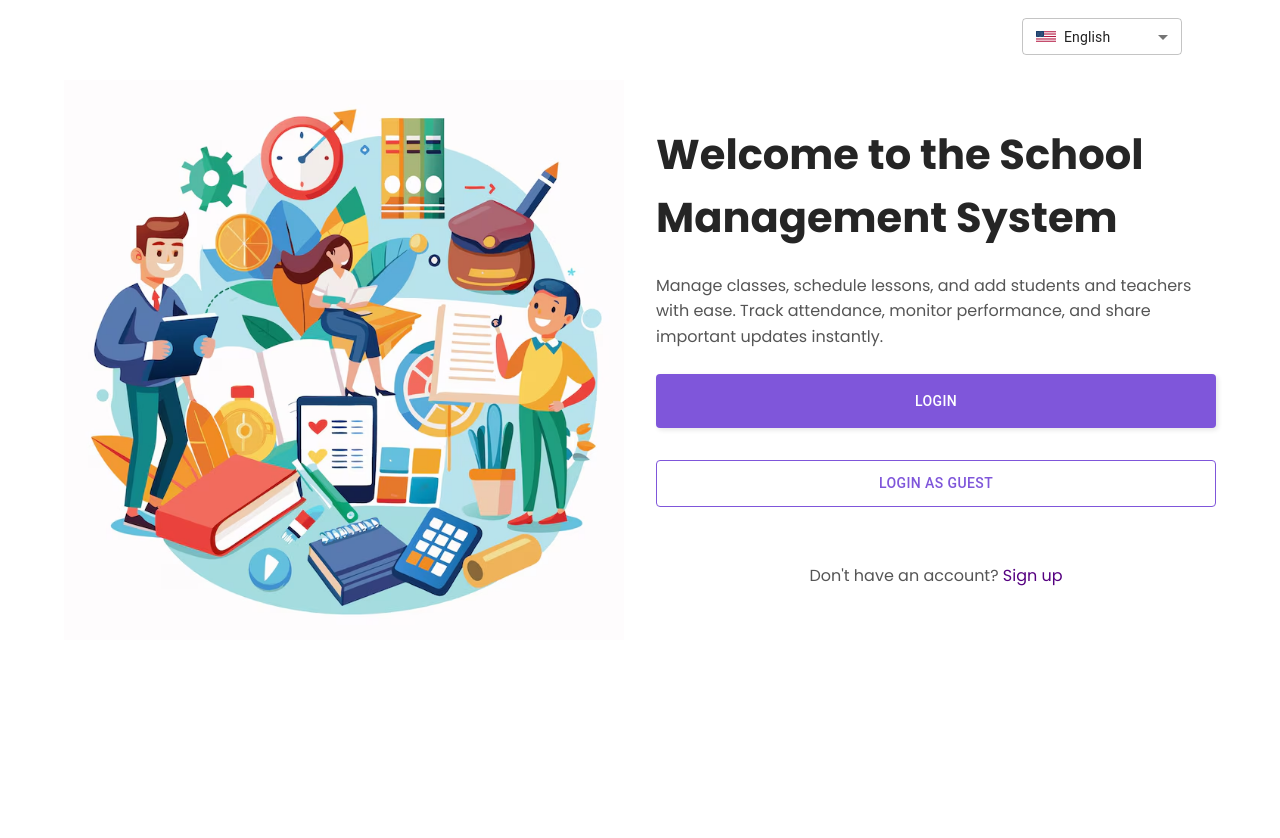
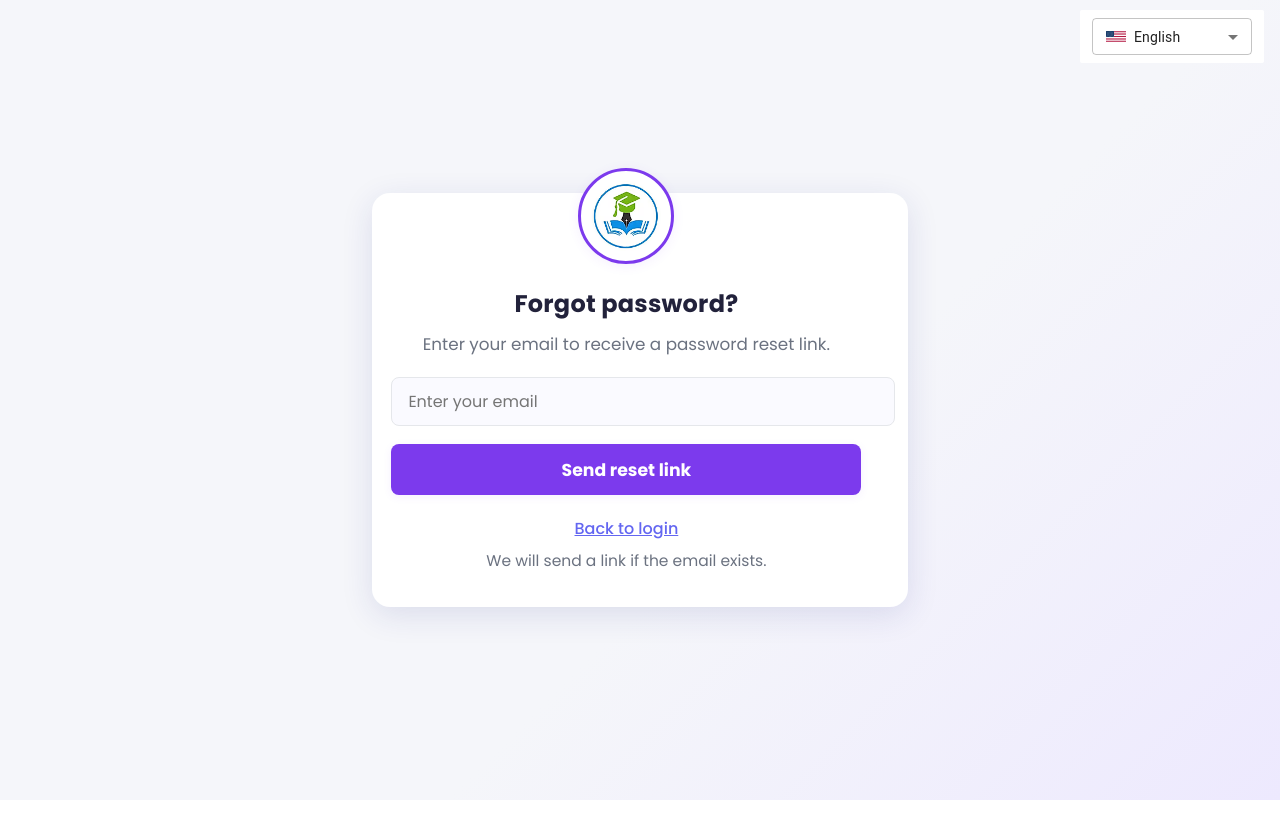
Before and after one commit to ViuGiaLai/School-Management-System, a React (Create React App) app in the folder frontend/: page /forgot-password in a window 1280 px wide. Before the commit this address led to /. After the commit the page ends 800 px from the top, so only its background shows below. Built offline with nearby package versions, Linux system fonts and the light colour scheme.

Commit message:
add forgot password API for admin login

```diff
--- a/frontend/src/App.js
+++ b/frontend/src/App.js
@@ -8,6 +8,7 @@ import TeacherDashboard from './pages/teacher/TeacherDashboard';
 import LoginPage from './pages/LoginPage';
 import AdminRegisterPage from './pages/admin/AdminRegisterPage';
 import ChooseUser from './pages/ChooseUser';
+import ForgotPasswordPage from './pages/admin/ForgotPasswordPage';
 
 const App = () => {
   const { currentRole } = useSelector(state => state.user);
@@ -25,6 +26,7 @@ const App = () => {
           <Route path="/Teacherlogin" element={<LoginPage role="Teacher" />} />
 
           <Route path="/Adminregister" element={<AdminRegisterPage />} />
+          <Route path="/forgot-password" element={<ForgotPasswordPage />} />
 
           <Route path='*' element={<Navigate to="/" />} />
         </Routes>}
--- a/frontend/src/components/LanguageSwitcher.js
+++ b/frontend/src/components/LanguageSwitcher.js
@@ -60,10 +60,10 @@ export const LanguageSwitcherWrapper = styled.div`
   gap: 10px;
   padding: 8px 12px;
   border-radius: 2px;
-  margin-right: 70px;
   background-color: rgb(255, 255, 255);
+
   @media (max-width: 768px) {
-    right: 8px;
-    top: 8px;
+    top: 10px;
+    width: 170px;
   }
 `;
--- a/frontend/src/i18n/locales/en.json
+++ b/frontend/src/i18n/locales/en.json
@@ -61,7 +61,17 @@
     "alreadyAccount": "Already have an account?",
     "loginBtn": "Log in"
   },
+  "forgotPassword": {
+    "title": "Forgot password?",
+    "desc": "Enter your email to receive a password reset link.",
+    "emailPlaceholder": "Enter your email",
+    "sendBtn": "Send reset link",
+    "success": "If the email exists, we have sent a reset link.",
+    "error": "An error occurred. Please try again.",
+    "backToLogin": "Back to login",
+    "note": "We will send a link if the email exists."
+  },
   "adminDashboard": {
-  "title": "Admin Dashboard"
+    "title": "Admin Dashboard"
+  }
 }
-}
--- a/frontend/src/i18n/locales/vi.json
+++ b/frontend/src/i18n/locales/vi.json
@@ -61,7 +61,17 @@
     "alreadyAccount": "Đã có tài khoản?",
     "loginBtn": "Đăng nhập"
   },
+  "forgotPassword": {
+    "title": "Quên mật khẩu?",
+    "desc": "Nhập email để nhận liên kết đặt lại mật khẩu.",
+    "emailPlaceholder": "Nhập email của bạn",
+    "sendBtn": "Gửi liên kết đặt lại mật khẩu",
+    "success": "Nếu email tồn tại, chúng tôi đã gửi liên kết đặt lại mật khẩu.",
+    "error": "Đã xảy ra lỗi. Vui lòng thử lại.",
+    "backToLogin": "Quay lại đăng nhập",
+    "note": "Chúng tôi sẽ gửi liên kết nếu email tồn tại."
+  },
   "adminDashboard": {
-  "title": "Bảng điều khiển quản trị"
+    "title": "Bảng điều khiển quản trị"
+  }
 }
-}
--- a/frontend/src/pages/LoginPage.js
+++ b/frontend/src/pages/LoginPage.js
@@ -242,7 +242,7 @@ const LoginPage = ({ role }) => {
                                     control={<Checkbox value="remember" color="primary" />}
                                     label={t(rememberKey)}
                                 />
-                                <StyledLink href="#">
+                                <StyledLink to="/forgot-password">
                                     {t(forgotKey)}
                                 </StyledLink>
                             </Grid>
--- /dev/null
+++ b/frontend/src/pages/admin/ForgotPasswordPage.js
@@ -0,0 +1,75 @@
+import React, { useState } from "react";
+import axios from "axios";
+import "./ForgotPasswordPage.scss";
+import logo from "../../assets/logo_School Management system.avif";
+import { useTranslation } from "react-i18next";
+import LanguageSwitcher from "../../components/LanguageSwitcher";
+import { Helmet } from "react-helmet";
+
+function ForgotPasswordPage() {
+  const [email, setEmail] = useState("");
+  const [message, setMessage] = useState("");
+  const { t } = useTranslation();
+
+  const handleSubmit = async (e) => {
+    e.preventDefault();
+    try {
+      await axios.post(
+        `${process.env.REACT_APP_BASE_URL}/api/auth/ForgotPassword`,
+        { email }
+      );
+      setMessage(t("forgotPassword.success"));
+    } catch (error) {
+      setMessage(t("forgotPassword.error"));
+    }
+  };
+
+  return (
+    <div className="forgot-password-bg">
+         <LanguageSwitcher />
+         <Helmet>
+                <title>{t("forgotPassword.title")}</title>
+        </Helmet>
+      <div className="forgot-password-card">
+        <div className="forgot-password-logo">
+          <img
+            src={logo}
+            alt="School Management System Logo"
+            className="forgot-password-logo-img"
+          />
+        </div>
+        <h2 className="forgot-password-title">{t("forgotPassword.title")}</h2>
+        <p className="forgot-password-desc">
+          {t("forgotPassword.desc")}
+        </p>
+        <form onSubmit={handleSubmit} style={{ width: "100%" }}>
+          <input
+            type="email"
+            placeholder={t("forgotPassword.emailPlaceholder")}
+            className="forgot-password-input"
+            value={email}
+            onChange={(e) => setEmail(e.target.value)}
+            required
+          />
+          <button
+            type="submit"
+            className="forgot-password-btn"
+          >
+            {t("forgotPassword.sendBtn")}
+          </button>
+        </form>
+        {message && (
+          <p className="forgot-password-message">{message}</p>
+        )}
+        <a href="/Adminlogin" className="forgot-password-link">
+          {t("forgotPassword.backToLogin")}
+        </a>
+        <div className="forgot-password-note">
+          {t("forgotPassword.note")}
+        </div>
+      </div>
+    </div>
+  );
+}
+
+export default ForgotPasswordPage;
--- /dev/null
+++ b/frontend/src/pages/admin/ForgotPasswordPage.scss
@@ -0,0 +1,178 @@
+.forgot-password-bg {
+  min-height: 100vh;
+  background: linear-gradient(135deg, #f5f6fa 60%, #ede9fe 100%);
+  display: flex;
+  align-items: center;
+  justify-content: center;
+}
+
+.forgot-password-card {
+  background: #fff;
+  padding: 2.2rem 2.9rem 2rem 1.2rem;
+  border-radius: 18px;
+  box-shadow: 0 8px 32px 0 rgba(31, 38, 135, 0.12);
+  width: 100%;
+  max-width: 470px;
+  display: flex;
+  flex-direction: column;
+  align-items: center;
+  position: relative;
+  margin: 0 8px;
+}
+
+.forgot-password-logo {
+  width: 90px;
+  height: 90px;
+  background: #fff;
+  border: 3px solid #7c3aed;
+  border-radius: 50%;
+  display: flex;
+  align-items: center;
+  justify-content: center;
+  margin-top: -60px;
+  margin-bottom: 1.2rem;
+  box-shadow: 0 2px 12px 0 rgba(124, 58, 237, 0.08);
+  overflow: hidden;
+}
+
+.forgot-password-logo-img {
+  width: 70px;
+  height: 70px;
+  object-fit: contain;
+  border-radius: 50%;
+}
+
+.forgot-password-title {
+  font-size: 1.5rem;
+  font-weight: 700;
+  color: #22223b;
+  text-align: center;
+  margin-bottom: 0.7rem;
+  margin-top: 0.2rem;
+  letter-spacing: 0.01em;
+}
+
+.forgot-password-desc {
+  font-size: 1.05rem;
+  color: #6b7280;
+  text-align: center;
+  margin-bottom: 1.2rem;
+  line-height: 1.5;
+}
+
+.forgot-password-input {
+  width: 100%;
+  padding: 0.7rem 1rem;
+  border: 1.5px solid #e5e7eb;
+  border-radius: 8px;
+  font-size: 1rem;
+  margin-bottom: 1.1rem;
+  outline: none;
+  transition: border 0.2s;
+  background: #fafaff;
+}
+
+.forgot-password-input:focus {
+  border: 1.5px solid #7c3aed;
+  background: #f3f0ff;
+}
+
+.forgot-password-btn {
+  width: 100%;
+  background: #7c3aed;
+  color: #fff;
+  padding: 0.8rem 0;
+  border: none;
+  border-radius: 8px;
+  font-size: 1.08rem;
+  font-weight: 600;
+  cursor: pointer;
+  margin-bottom: 1.1rem;
+  transition: background 0.2s, box-shadow 0.2s;
+  box-shadow: 0 2px 8px 0 rgba(124, 58, 237, 0.08);
+}
+
+.forgot-password-btn:hover {
+  background: #5f1ee6;
+  box-shadow: 0 4px 16px 0 rgba(124, 58, 237, 0.13);
+}
+
+.forgot-password-message {
+  color: #059669;
+  font-size: 0.98rem;
+  text-align: center;
+  margin-bottom: 0.5rem;
+}
+
+.forgot-password-link {
+  color: #6366f1;
+  text-decoration: underline;
+  font-size: 1rem;
+  text-align: center;
+  display: block;
+  margin-top: 0.2rem;
+  margin-bottom: 0.2rem;
+  font-weight: 500;
+  transition: color 0.2s;
+}
+
+.forgot-password-link:hover {
+  color: #7c3aed;
+}
+
+.forgot-password-note {
+  color: #6b7280;
+  font-size: 0.97rem;
+  text-align: center;
+  margin-top: 0.3rem;
+  margin-bottom: 0.2rem;
+}
+
+@media (max-width: 600px) {
+  .forgot-password-card {
+    padding: 1.2rem 0.5rem 1.2rem 0.5rem;
+    border-radius: 12px;
+    max-width: 98vw;
+    min-width: 0;
+  }
+
+  .forgot-password-logo {
+    width: 70px;
+    height: 70px;
+    margin-top: -40px;
+    margin-bottom: 0.8rem;
+  }
+
+  .forgot-password-logo-img {
+    width: 54px;
+    height: 54px;
+  }
+
+  .forgot-password-title {
+    font-size: 1.13rem;
+    margin-bottom: 0.5rem;
+  }
+
+  .forgot-password-desc {
+    font-size: 0.97rem;
+    margin-bottom: 0.8rem;
+  }
+
+  .forgot-password-input {
+    font-size: 0.97rem;
+    padding: 0.6rem 0.7rem;
+    margin-bottom: 0.8rem;
+  }
+
+  .forgot-password-btn {
+    font-size: 0.98rem;
+    padding: 0.6rem 0;
+    margin-bottom: 0.8rem;
+  }
+
+  .forgot-password-message,
+  .forgot-password-note,
+  .forgot-password-link {
+    font-size: 0.91rem;
+  }
+}
```
Also changed, not shown: frontend/src/assets/Skyline_university.png (added), frontend/src/assets/logo_School Management system.avif (added).
